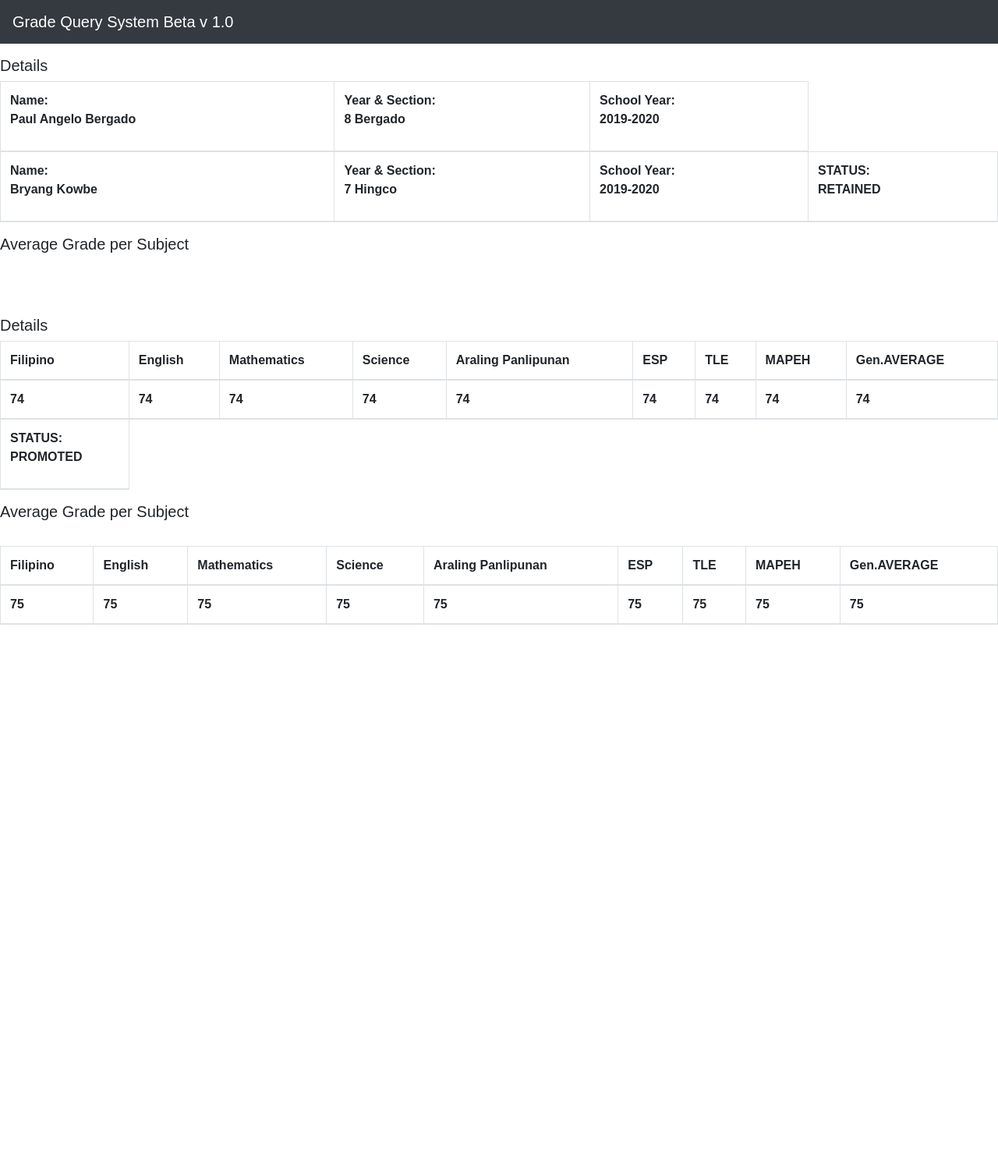
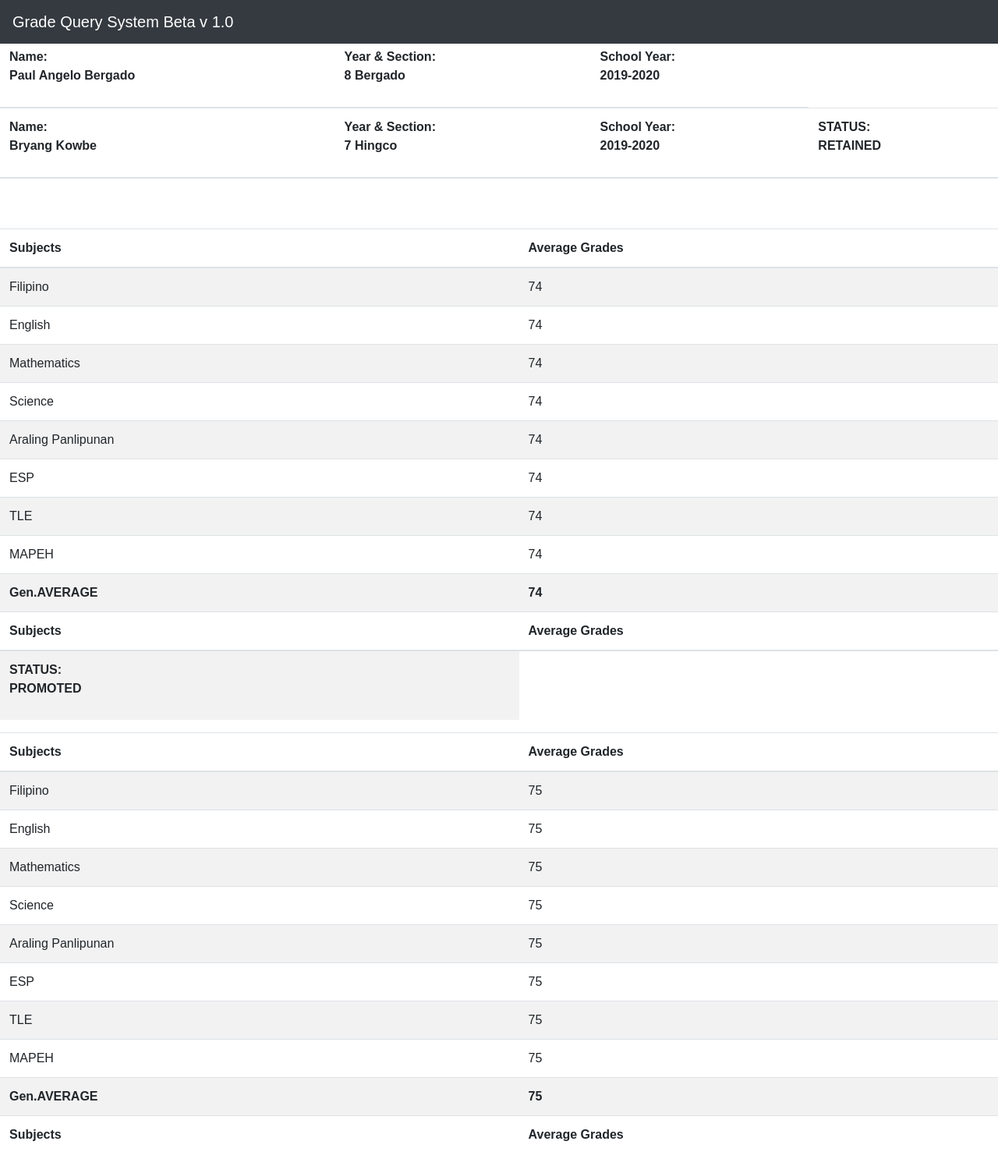
Before and after one commit to cycro369/gq-live, a Django app: template card/templates/card/search.html in a window 1280 px wide. Shown: the whole page at 78% size. Before the commit the page ends 801 px from the top, so only its background shows below. Run offline with Django 3.2, Linux system fonts and the light colour scheme; the template is opened without the code that fills it: values that come from a table or form of the project are taken from there, others are empty; data comes from the database, SQL or seed files in the repository; some libraries are stand-ins or nearby versions.

Commit message:
Add files via upload
fixed data tables

```diff
--- a/card/templates/card/search.html
+++ b/card/templates/card/search.html
@@ -1,16 +1,16 @@
 
 {% include 'card/base.html' %}
-
 
 
 <div class="card-body-fluid">
 
     <div class="table-responsive">
       <table
-      class="table table-bordered"
+      class="table table-striped"
       id="DataTable"
       width="25%"
       cellspacing="1"
+      padding-left="50"
       >
       <thead>
         {% for student in Student_query %}
@@ -36,50 +36,79 @@
 
 <br>
 <br>
-<br>
 
 
-<p class="h5"> Details</p>
-  <div class="card-body-fluid">
-    <div class="table-responsive">
       <table
-        class="table table-bordered"
+        class="table table-striped"
         id="dataTable"
-        width="100%"
+        width="25%"
         cellspacing="0"
       >
         <thead>
           <tr>
-            <th>Filipino</th>
-            <th>English</th>
-            <th>Mathematics</th>
-            <th>Science</th>
-            <th>Araling Panlipunan</th>
-            <th>ESP</th>
-            <th>TLE</th>
-            <th>MAPEH</th>
-            <th>Gen.AVERAGE</th>
+            <th>Subjects</th>
+            <th>Average Grades</th>
+          </tr>
+        </thread>
 
-          </tr>
-        </thead>
-        <thead>
-
-          <p class="h5">Average Grade per Subject</p>
+        <tbody>
 
           <tr>
-            <th>{{card.Filipino}}</th>
-            <th>{{card.English}}</th>
-            <th>{{card.Mathematics}}</th>
-            <th>{{card.Science}}</th>
-            <th>{{card.AP}}</th>
-            <th>{{card.ESP}}</th>
-            <th>{{card.TLE}}</th>
-            <th>{{card.MAPEH}}</th>
-            <th>{{card.GenAvg}}</th>
+            <td>Filipino</td>
+            <td>{{card.Filipino}}</td>
           </tr>
+
+          <tr>
+            <td>English</td>
+            <td>{{card.English}}</td>
+          </tr>
+
+          <tr>
+            <td>Mathematics</td>
+             <td>{{card.Mathematics}}</td>
+          </tr>
+
+          <tr>
+            <td>Science</td>
+              <td>{{card.Science}}</td>
+          </tr>
+
+          <tr>
+            <td>Araling Panlipunan</td>
+            <td>{{card.AP}}</td>
+          </tr>
+
+          <tr>
+            <td>ESP</td>
+            <td>{{card.ESP}}</td>
+          </tr>
+
+          <tr>
+            <td>TLE</td>
+            <td>{{card.TLE}}</td>
+          </tr>
+
+          <tr>
+            <td>MAPEH</td>
+            <td>{{card.MAPEH}}</td>
+          </tr>
+
+          <tr>
+
+            <th>Gen.AVERAGE</th>
+               <td><b>{{card.GenAvg}}</b></td>
+          </tr>
+
+          <thread>
+
+          <tr>
+            <th>Subjects</th>
+            <th>Average Grades</th>
+          </tr>
+          </thread>
+          </tbody>
+
+</div>
+
+
           {% endfor %}
-        </thead>
-      </br>
-    </div>
-    </div>
-    </div>
```
